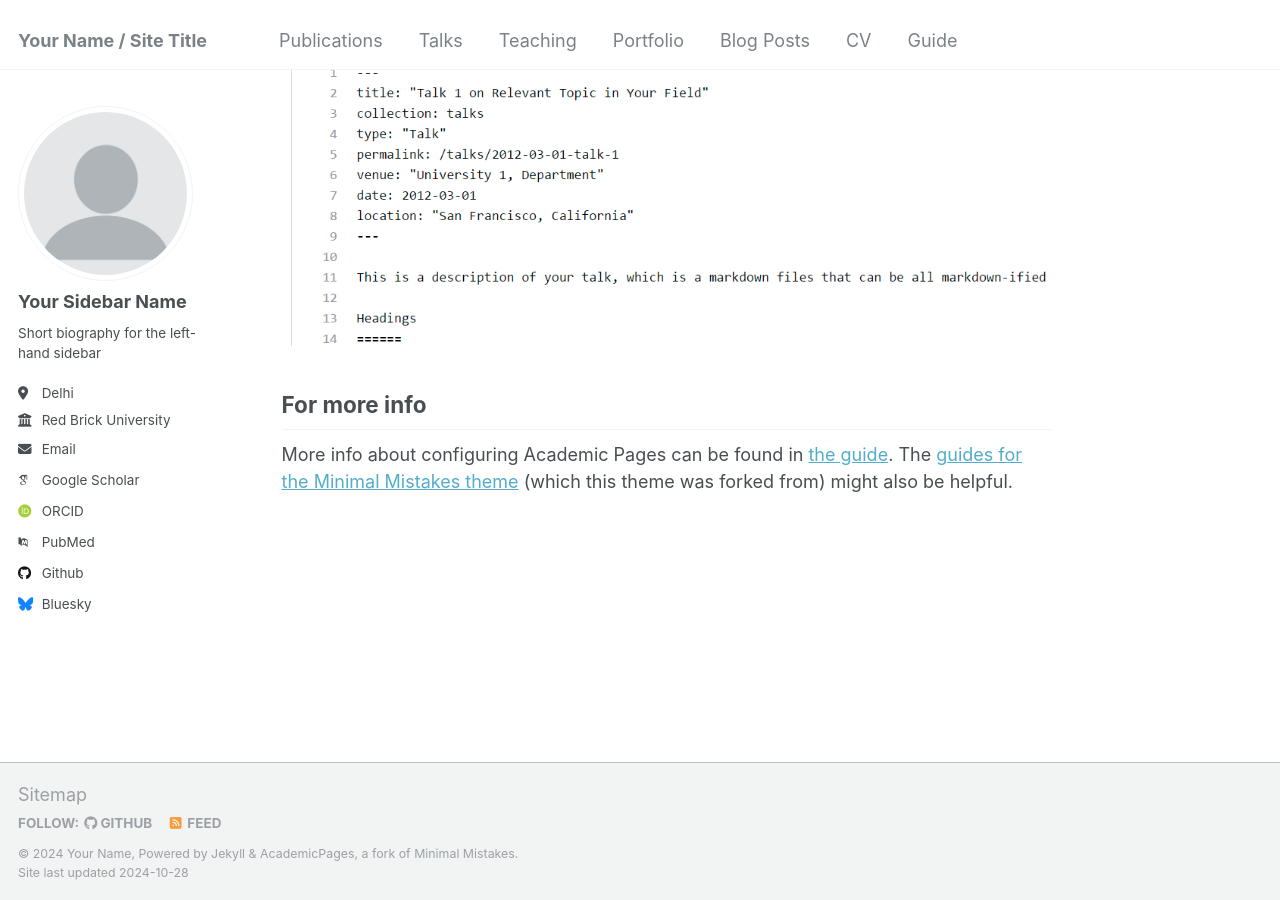
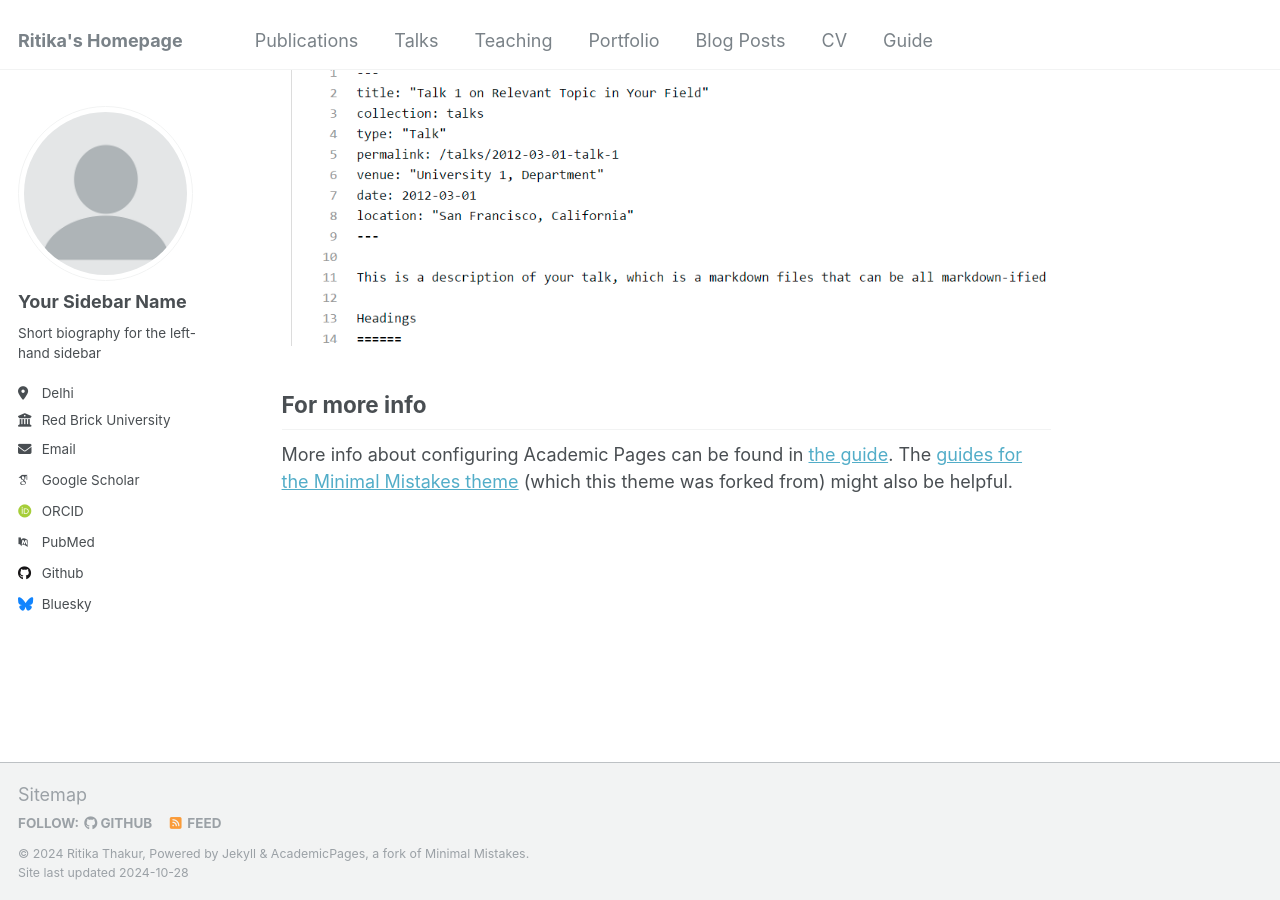
Before and after one commit to ThakurRitika/Landing, a Jekyll site: the page built from _pages/about.md, in a window 1280 px wide and 900 px high, scrolled down 2643 px. Built offline with Jekyll 4.4.1, drawn with Linux system fonts in a browser that asks for light colours; some web fonts are replaced.

Commit message:
commit 2

```diff
--- a/_config.yml
+++ b/_config.yml
@@ -8,13 +8,13 @@
 
 # Basic Site Settings
 locale                   : "en-US"
-title                    : "Your Name / Site Title"
+title                    : "Ritika's Homepage"
 title_separator          : "-"
-name                     : &name "Your Name"
+name                     : &name "Ritika Thakur"
 description              : &description "personal description"
-url                      : https://academicpages.github.io # the base hostname & protocol for your site e.g. "https://mmistakes.github.io"
-baseurl                  : "" # the subpath of your site, e.g. "/blog"
-repository               : "academicpages/academicpages.github.io"
+url                      : https://thakurritika.github.io # the base hostname & protocol for your site e.g. "https://mmistakes.github.io"
+baseurl                  : "/landing" # the subpath of your site, e.g. "/blog"
+repository               : "ThakurRitika/academicpages.github.io"
 
 # Site Author - The following control what appear as part of the author content on the side bar.
 #               If a field is blank the icon and link will not appear, otherwise it will be shown.
```
